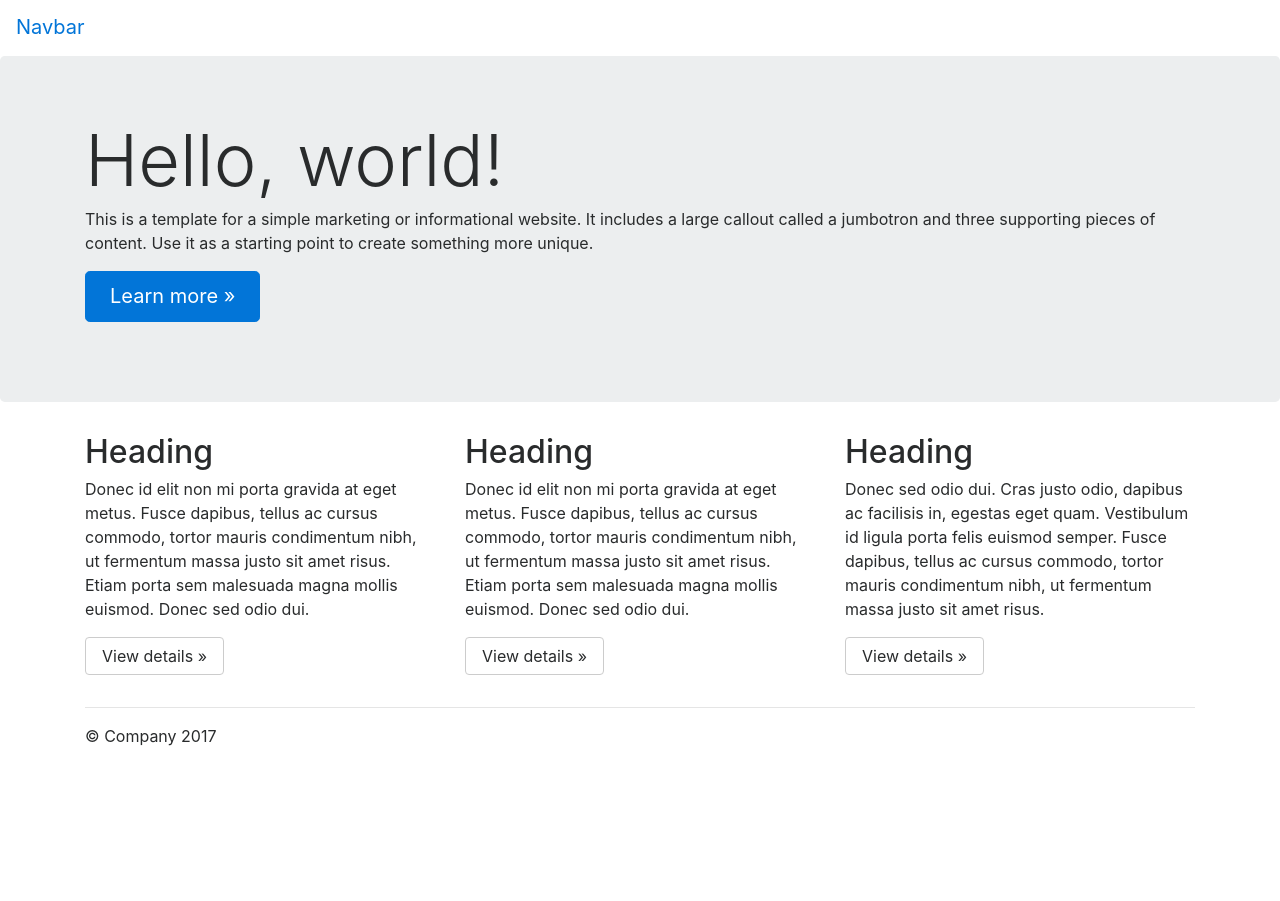
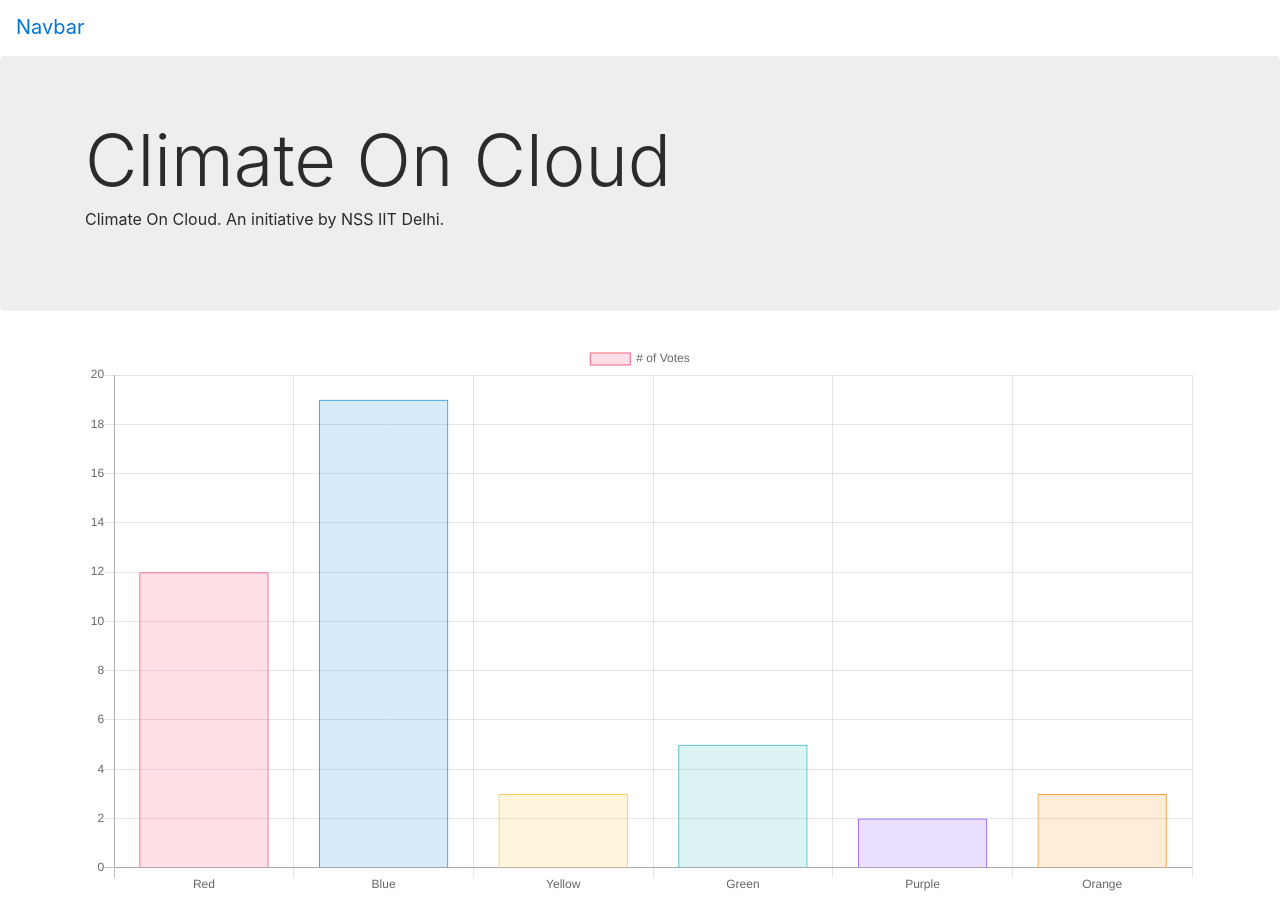
Before and after one commit to skulltech/climateoncloud-website, a plain HTML site: page index.html in a window 1280 px wide. Shown: the top 901 px of the page. Before the commit the page ends 800 px from the top, so only its background shows below. Drawn offline with nearby package versions, Linux system fonts and the light colour scheme.

Commit message:
Add chart.js code

```diff
--- a/index.html
+++ b/index.html
@@ -53,47 +53,67 @@
       <!-- Main jumbotron for a primary marketing message or call to action -->
       <div class="jumbotron">
         <div class="container">
-          <h1 class="display-3">Hello, world!</h1>
-          <p>This is a template for a simple marketing or informational website. It includes a large callout called a jumbotron and three supporting pieces of content. Use it as a starting point to create something more unique.</p>
-          <p><a class="btn btn-primary btn-lg" href="#" role="button">Learn more &raquo;</a></p>
+          <h1 class="display-3">Climate On Cloud</h1>
+          <p>Climate On Cloud. An initiative by NSS IIT Delhi.</p>
         </div>
       </div>
 
       <div class="container">
-        <!-- Example row of columns -->
-        <div class="row">
-          <div class="col-md-4">
-            <h2>Heading</h2>
-            <p>Donec id elit non mi porta gravida at eget metus. Fusce dapibus, tellus ac cursus commodo, tortor mauris condimentum nibh, ut fermentum massa justo sit amet risus. Etiam porta sem malesuada magna mollis euismod. Donec sed odio dui. </p>
-            <p><a class="btn btn-secondary" href="#" role="button">View details &raquo;</a></p>
-          </div>
-          <div class="col-md-4">
-            <h2>Heading</h2>
-            <p>Donec id elit non mi porta gravida at eget metus. Fusce dapibus, tellus ac cursus commodo, tortor mauris condimentum nibh, ut fermentum massa justo sit amet risus. Etiam porta sem malesuada magna mollis euismod. Donec sed odio dui. </p>
-            <p><a class="btn btn-secondary" href="#" role="button">View details &raquo;</a></p>
-          </div>
-          <div class="col-md-4">
-            <h2>Heading</h2>
-            <p>Donec sed odio dui. Cras justo odio, dapibus ac facilisis in, egestas eget quam. Vestibulum id ligula porta felis euismod semper. Fusce dapibus, tellus ac cursus commodo, tortor mauris condimentum nibh, ut fermentum massa justo sit amet risus.</p>
-            <p><a class="btn btn-secondary" href="#" role="button">View details &raquo;</a></p>
-          </div>
-        </div>
+        <canvas id="myChart"></canvas>
+      </div>
 
-        <hr>
-
-      </div> <!-- /container -->
-
+      <hr>
     </main>
 
     <footer class="container">
       <p>&copy; Company 2017</p>
     </footer>
 
-
     <!-- Optional JavaScript -->
     <!-- jQuery first, then Popper.js, then Bootstrap JS -->
     <script src="https://code.jquery.com/jquery-3.2.1.slim.min.js" integrity="sha384-KJ3o2DKtIkvYIK3UENzmM7KCkRr/rE9/Qpg6aAZGJwFDMVNA/GpGFF93hXpG5KkN" crossorigin="anonymous"></script>
     <script src="https://cdnjs.cloudflare.com/ajax/libs/popper.js/1.12.9/umd/popper.min.js" integrity="sha384-ApNbgh9B+Y1QKtv3Rn7W3mgPxhU9K/ScQsAP7hUibX39j7fakFPskvXusvfa0b4Q" crossorigin="anonymous"></script>
     <script src="https://maxcdn.bootstrapcdn.com/bootstrap/4.0.0-beta.3/js/bootstrap.min.js" integrity="sha384-a5N7Y/aK3qNeh15eJKGWxsqtnX/wWdSZSKp+81YjTmS15nvnvxKHuzaWwXHDli+4" crossorigin="anonymous"></script>
+    <script src="https://cdnjs.cloudflare.com/ajax/libs/Chart.js/2.4.0/Chart.min.js"></script>
+
+    <script>
+    var ctx = document.getElementById("myChart");
+    var myChart = new Chart(ctx, {
+        type: 'bar',
+        data: {
+            labels: ["Red", "Blue", "Yellow", "Green", "Purple", "Orange"],
+            datasets: [{
+                label: '# of Votes',
+                data: [12, 19, 3, 5, 2, 3],
+                backgroundColor: [
+                    'rgba(255, 99, 132, 0.2)',
+                    'rgba(54, 162, 235, 0.2)',
+                    'rgba(255, 206, 86, 0.2)',
+                    'rgba(75, 192, 192, 0.2)',
+                    'rgba(153, 102, 255, 0.2)',
+                    'rgba(255, 159, 64, 0.2)'
+                ],
+                borderColor: [
+                    'rgba(255,99,132,1)',
+                    'rgba(54, 162, 235, 1)',
+                    'rgba(255, 206, 86, 1)',
+                    'rgba(75, 192, 192, 1)',
+                    'rgba(153, 102, 255, 1)',
+                    'rgba(255, 159, 64, 1)'
+                ],
+                borderWidth: 1
+            }]
+        },
+        options: {
+            scales: {
+                yAxes: [{
+                    ticks: {
+                        beginAtZero:true
+                    }
+                }]
+            }
+        }
+    });
+    </script>
   </body>
 </html>
```
